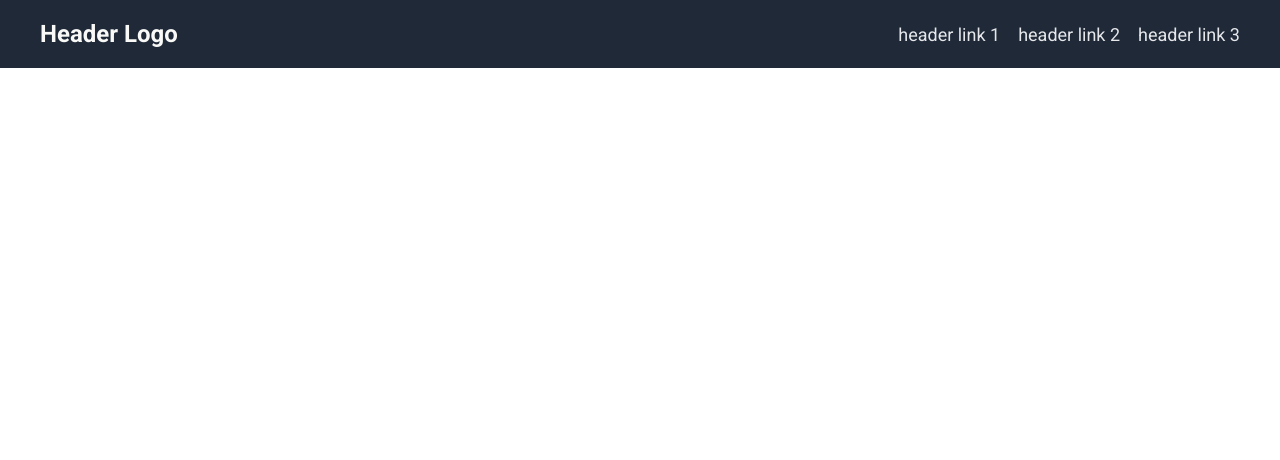
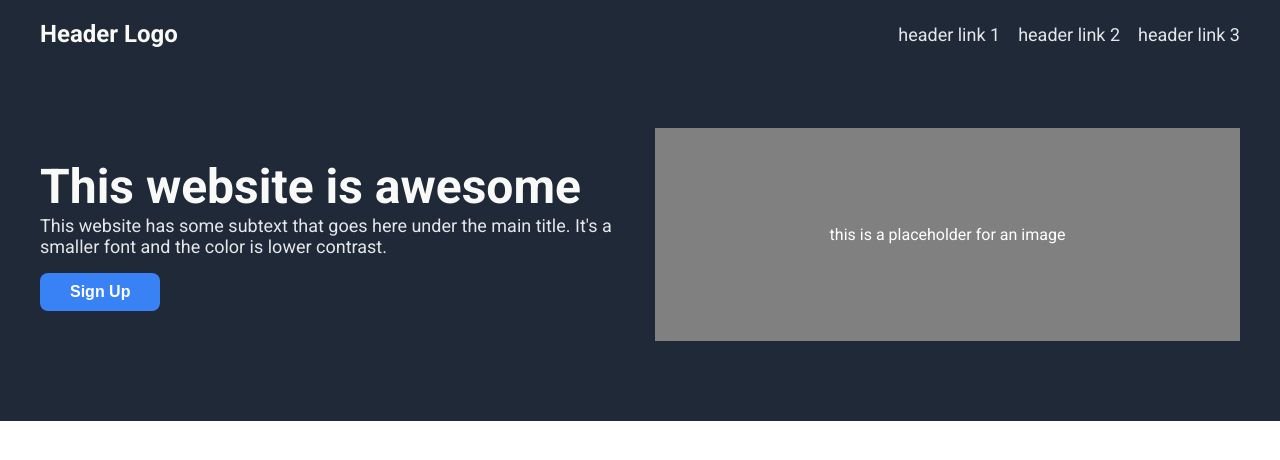
Before and after one commit to Jaylonnet/odin-css-landing-page, a plain HTML site: page index.html in a window 1280 px wide. Drawn offline with Linux system fonts and the light colour scheme.

```diff
--- a/css/style.css
+++ b/css/style.css
@@ -1,6 +1,8 @@
 * {
     padding: 0;
     margin: 0;
+    border: none;
+    box-sizing: border-box;
 }
 
 body {
@@ -16,8 +18,19 @@ li {
 }
 
 .container {
-    width: 1200px;
+    max-width: 1200px;
     margin: auto;
+}
+
+.header-wrapper {
+    display: flex;
+    justify-content: space-between;
+    align-items: center;
+}
+
+.header-nav {
+    background: #1F2937;
+    padding: 20px 0;
 }
 
 .nav-links {
@@ -30,19 +43,54 @@ li {
     color: #E5E7EB;
 }
 
-.header-nav {
-    background: #1F2937;
-    padding: 20px 0;
-}
-
-.header-nav .container {
-    display: flex;
-    justify-content: space-between;
-    align-items: center;
-}
-
 .logo {
     font-size: 24px;
     font-weight: 700;
     color: #F9FAF8;
 }
+
+.hero {
+    background: #1F2937;
+}
+
+.hero-wrapper {
+    display: flex;
+    padding: 60px 0 80px;
+}
+
+.hero-text {
+    flex: 1;
+    padding: 30px 30px 30px 0;
+}
+
+.hero-image {
+    flex: 1;
+}
+
+.hero-text h1 {
+    font-size: 48px;
+    color: #F9FAF8;
+}
+
+.hero-text p {
+    font-size: 18px;
+    color: #E5E7EB;
+}
+
+.hero-text button {
+    background: #3882F6;
+    color: white;
+    padding: 10px 30px;
+    font-weight: 700;
+    border-radius: 8px;
+    font-size: 16px;
+    margin-top: 16px;
+}
+
+.hero-image {
+    background: grey;
+    color: white;
+    display: flex;
+    justify-content: center;
+    align-items: center;
+}
--- a/index.html
+++ b/index.html
@@ -1,5 +1,6 @@
 <!DOCTYPE html>
 <html lang="en">
+
 <head>
     <meta charset="UTF-8">
     <meta http-equiv="X-UA-Compatible" content="IE=edge">
@@ -10,9 +11,11 @@
         @import url('https://fonts.googleapis.com/css2?family=Roboto:wght@300;400;500;700&display=swap');
     </style>
 </head>
+
 <body>
     <nav class="header-nav">
         <div class="container">
+            <div class="header-wrapper">
                 <div class="logo">Header Logo</div>
                 <ul class="nav-links">
                     <li><a href="#">header link 1</a></li>
@@ -20,6 +23,21 @@
                     <li><a href="#">header link 3</a></li>
                 </ul>
             </div>
+        </div>
     </nav>
+
+    <div class="hero">
+        <div class="container">
+            <div class="hero-wrapper">
+                <div class="hero-text">
+                    <h1>This website is awesome</h1>
+                    <p>This website has some subtext that goes here under the main title. It's a smaller font and the color is lower contrast.</p>
+                    <button>Sign Up</button>
+                </div>
+                <div class="hero-image">this is a placeholder for an image</div>
+            </div>
+        </div>
+    </div>
 </body>
+
 </html>
```
Lines whose indentation alone changed are shown as unchanged.
